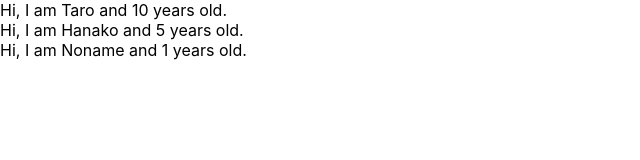
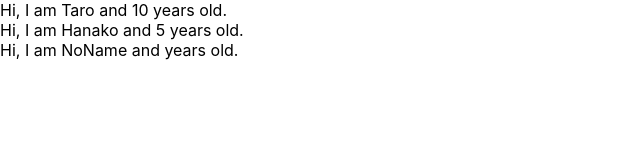
Before and after one commit to marukuma920/udemy-react-redux-crud-application2, a React (Create React App) app: page / in a window 1280 px wide. Shown: the top 160 px of the page, without its empty margins (0-640 px from the left). Built offline with nearby package versions, Linux system fonts and the light colour scheme.

Commit message:
create proptypes

```diff
--- a/src/App.js
+++ b/src/App.js
@@ -1,12 +1,13 @@
 
 import React from 'react';
+import PropTypes from 'prop-types';
 
 
 const App = () =>{
   const profiles = [
     {name: "Taro", age: 10},
   {name: "Hanako", age: 5},
-  {name: "Noname"}
+  {name: "NoName"}
   ]
   return <div>
     {
@@ -21,7 +22,8 @@ const User = (props) =>{
   return <div>Hi, I am {props.name} and {props.age} years old.</div>
 }
 
-User.defaultProps = {
-  age: 1
+User.propTypes = {
+  name: PropTypes.string,
+  age: PropTypes.number.isRequired
 }
 export default App;
```
